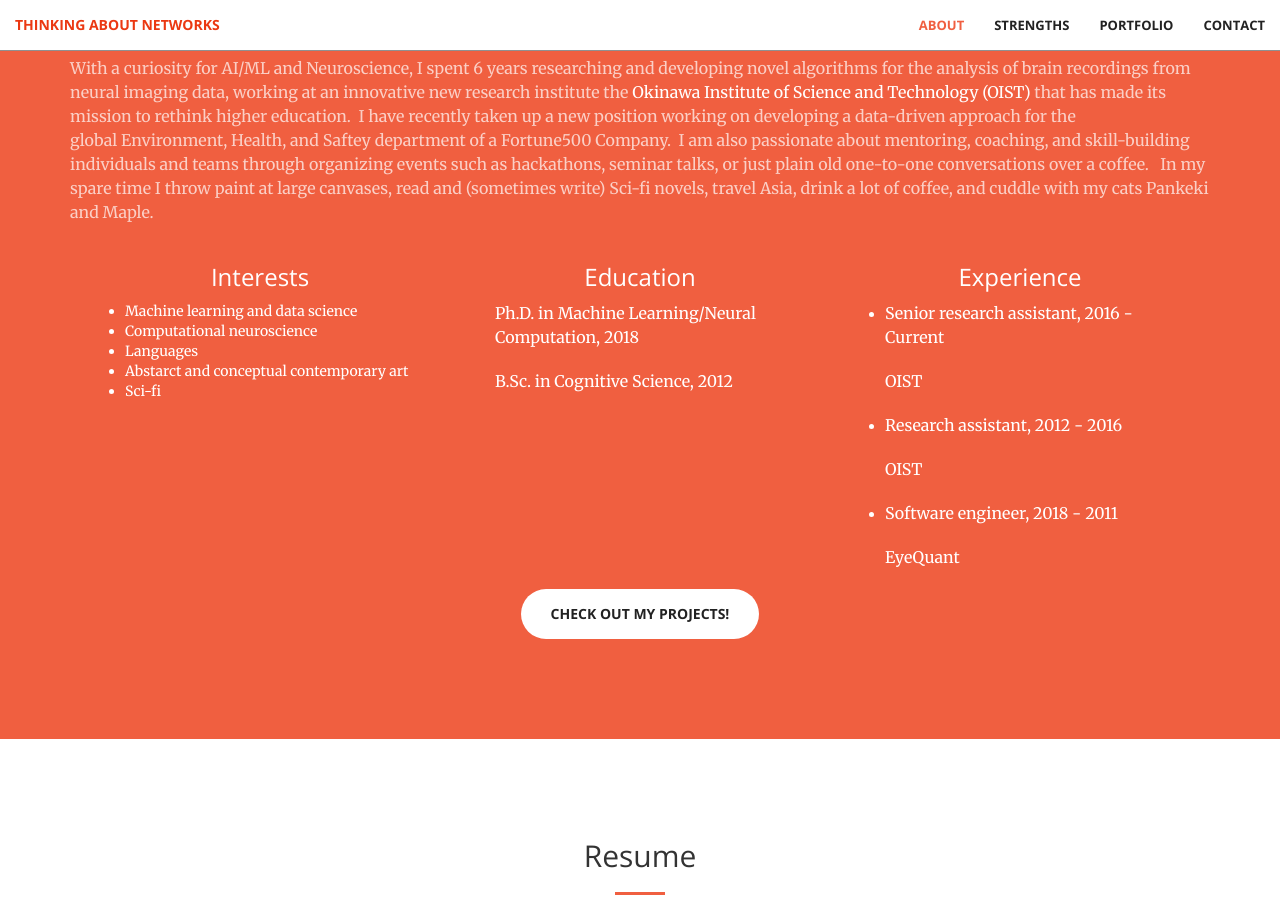
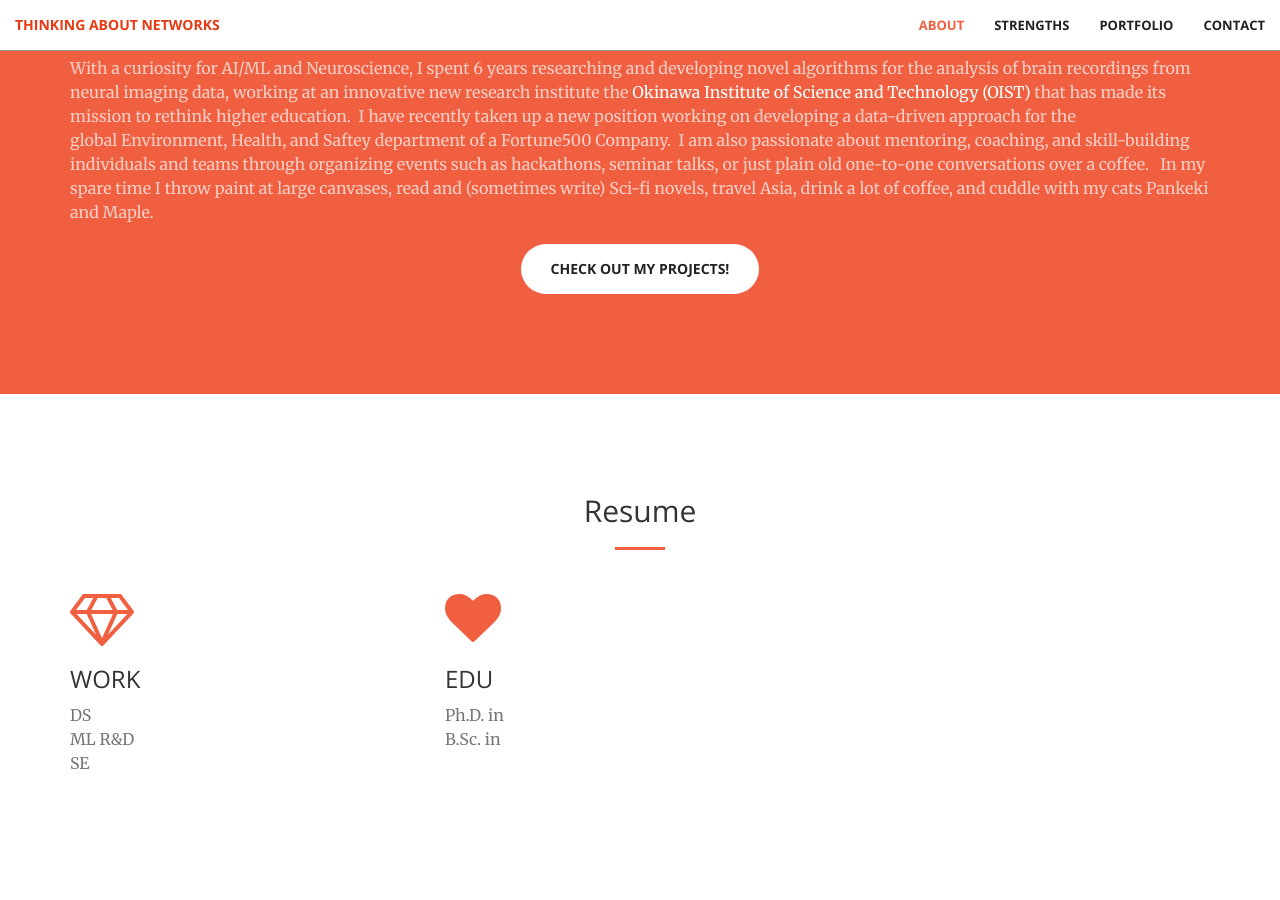
Before and after one commit to jvs--/jvs--.github.io, a Jekyll site: the page built from index.html, in a window 1280 px wide and 900 px high, scrolled down 1033 px. Built offline with Jekyll 4.4.1, drawn with Linux system fonts in a browser that asks for light colours.

Commit message:
removed old resume section

```diff
--- a/_includes/about.html
+++ b/_includes/about.html
@@ -22,100 +22,9 @@
             travel Asia, drink a lot of coffee, and cuddle with my cats Pankeki and Maple. </p>
 
         </div>
-
-
-
-        <div class="col-sm-4">
-
-          <h3>Interests</h3>
-
-          <ul class="ul-interests">
-            <div align="center">
-              <div align="left">
-
-                <li>Machine learning and data science</li>
-
-                <li>Computational neuroscience</li>
-
-                <li>Languages</li>
-
-                <li>Abstarct and conceptual contemporary art</li>
-
-                <li>Sci-fi</li>
-
-              </div>
-            </div>
-          </ul>
-
-        </div>
-
-
-
-        <div class="col-sm-4">
-          <h3>Education</h3>
-          <ul class="ul-edu fa-ul">
-            <div align="center">
-              <div align="left">
-
-                <li>
-                  <div class="description">
-                    <p class="course">Ph.D. in Machine Learning/Neural Computation, 2018</p>
-
-                  </div>
-                </li>
-
-                <li>
-                  <div class="description">
-                    <p class="course">B.Sc. in Cognitive Science, 2012</p>
-
-                  </div>
-                </li>
-              </div>
-
-            </div>
-          </ul>
-
-        </div>
-
-
-
-        <div class="col-sm-4">
-          <h3>Experience</h3>
-          <ul class="ul-experience">
-
-            <div align="center">
-              <div align="left">
-
-                <li>
-                  <div class="info">
-                    <p class="title">Senior research assistant, 2016 - Current </p>
-                    <p class="company">OIST</p>
-                  </div>
-                </li>
-
-                <li>
-                  <div class="info">
-                    <p class="title">Research assistant, 2012 - 2016 </p>
-                    <p class="company">OIST</p>
-                  </div>
-                </li>
-
-                <li>
-                  <div class="info">
-                    <p class="title">Software engineer, 2018 - 2011 </p>
-                    <p class="company">EyeQuant</p>
-                  </div>
-                </li>
-
-              </div>
-            </div>
-          </ul>
-
-        </div>
-
-
       </div>
     </div>
+
     <div class="row">
       <div align="center">
         <a href="#portfolio" class="btn btn-default btn-xl">Check out my projects!</a>
--- a/_includes/contact.html
+++ b/_includes/contact.html
@@ -4,8 +4,6 @@
 
             <div class="col-lg-2 text-center">
                 <h2 class="section-heading">Get In Touch!</h2>
-                <hr class="primary">
-                <p>Find me on:</p>
             </div>
 
             <div class="container">
```
